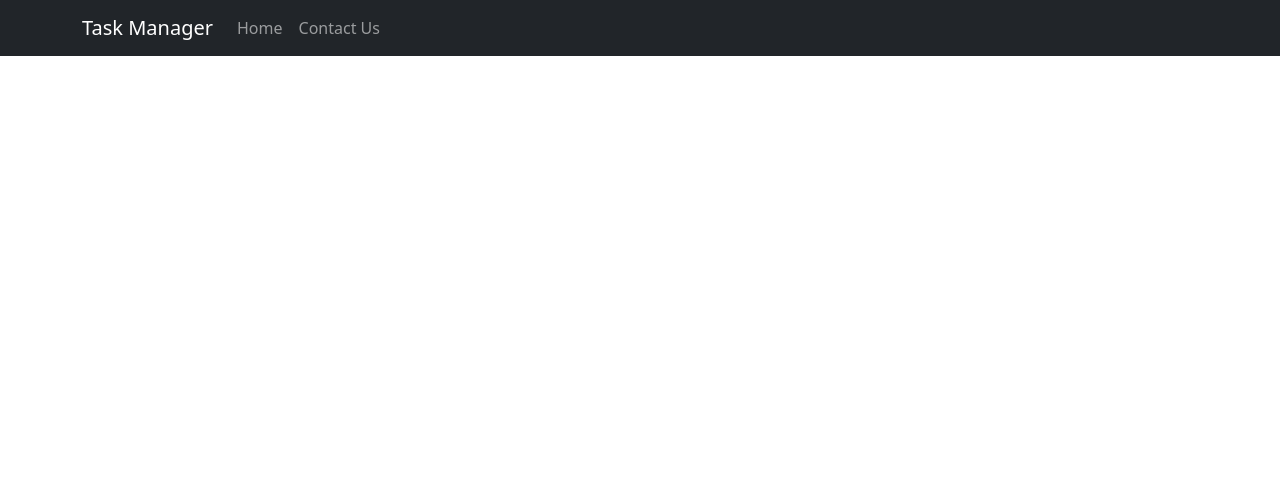
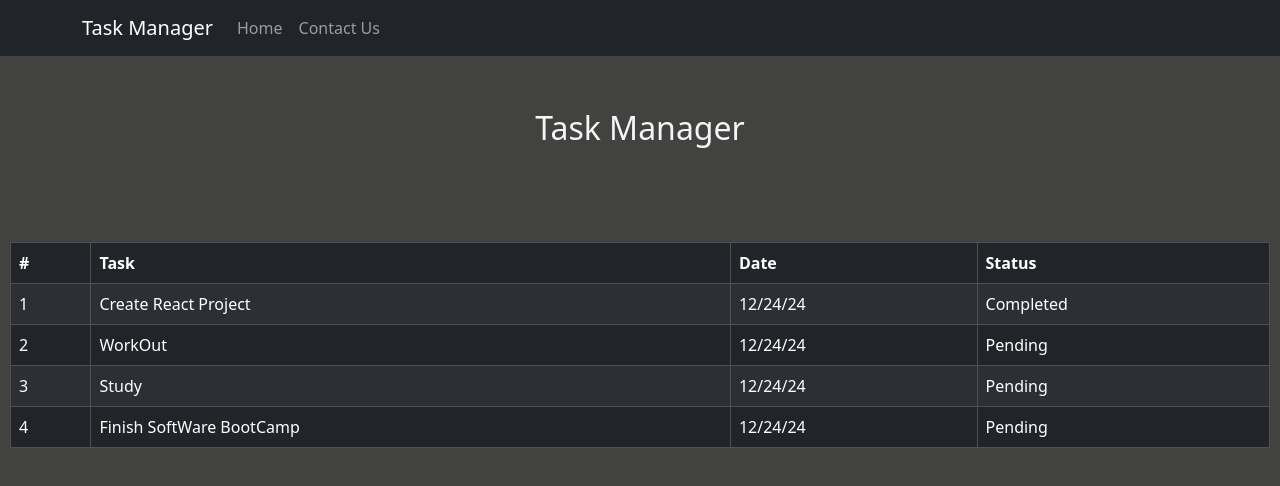
Before and after one commit to Martin2xx/Task-Manager, a React (Create React App) app: page / in a window 1280 px wide. Shown: the top 486 px of the page. Built offline with nearby package versions, Linux system fonts and the light colour scheme.

Commit message:
Added Table

```diff
--- a/package.json
+++ b/package.json
@@ -10,6 +10,7 @@
     "react": "^19.0.0",
     "react-bootstrap": "^2.10.7",
     "react-dom": "^19.0.0",
+    "react-router-dom": "^7.0.2",
     "react-scripts": "5.0.1",
     "web-vitals": "^2.1.4"
   },
--- a/src/App.js
+++ b/src/App.js
@@ -2,10 +2,26 @@ import './App.css';
 import React from'react';
 import NavBarMenu from './Components/NavBarMenu/NavBarMenu';
 import 'bootstrap/dist/css/bootstrap.min.css';
+import { BrowserRouter, Routes, Route } from'react-router-dom';
+import HomePage from './Pages/HomePage/HomePage';
+import ContactUsPage from './Pages/ContactUs/ContactUs'
 
 function App() {
   return (
+    <>
     <NavBarMenu />
+    <BrowserRouter>
+      <Routes>
+          <Route path="/home" element={<HomePage />} />
+          <Route path="/contactus" element={<ContactUsPage />} />
+          <Route path="/" element={<HomePage />} />
+
+      </Routes>
+    </BrowserRouter>
+
+
+
+    </>
   )
 }
 
--- a/src/Components/NavBarMenu/NavBarMenu.css
+++ b/src/Components/NavBarMenu/NavBarMenu.css
@@ -1,3 +1,3 @@
 .main-nav {
-    color: whitesmoke;
+   margin-bottom: 3rem;
 }
--- a/src/Components/NavBarMenu/NavBarMenu.jsx
+++ b/src/Components/NavBarMenu/NavBarMenu.jsx
@@ -2,18 +2,18 @@ import React from 'react'
 import Container from 'react-bootstrap/Container';
 import Nav from 'react-bootstrap/Nav';
 import Navbar from 'react-bootstrap/Navbar';
-import NavDropdown from 'react-bootstrap/NavDropdown';
+import './NavBarMenu.css'
 
 export default function NavBarMenu() {
   return (
-    <div><Navbar expand="lg" bg="dark" data-bs-theme="dark" >
+    <div><Navbar expand="lg" bg="dark" data-bs-theme="dark" className='main-nav' >
     <Container>
-      <Navbar.Brand href="#home">Task Manager</Navbar.Brand>
+      <Navbar.Brand href="/">Task Manager</Navbar.Brand>
       <Navbar.Toggle aria-controls="basic-navbar-nav" />
       <Navbar.Collapse id="basic-navbar-nav">
         <Nav className="me-auto">
-          <Nav.Link href="#home">Home</Nav.Link>
-          <Nav.Link href="#link">Contact Us</Nav.Link>
+          <Nav.Link href="/home">Home</Nav.Link>
+          <Nav.Link href="/contactus">Contact Us</Nav.Link>
 
         </Nav>
       </Navbar.Collapse>
--- /dev/null
+++ b/src/Components/ToDoList/ToDoList.css
@@ -0,0 +1,3 @@
+.main-table {
+    padding: 10px;
+}
--- a/src/Components/ToDoList/ToDoList.jsx
+++ b/src/Components/ToDoList/ToDoList.jsx
@@ -0,0 +1,56 @@
+import React, {useState}  from 'react'
+import Table from 'react-bootstrap/Table';
+import './ToDoList.css'
+
+export default function ToDoList() {
+
+
+
+    const [tasks, setTasks]= useState([
+        {task: "Create React Project", taskdate: "12/24/24", completed: true},
+        {task: "WorkOut", taskdate: "12/24/24", completed: false},
+        {task: "Study", taskdate: "12/24/24", completed: false},
+        {task: "Finish SoftWare BootCamp", taskdate: "12/24/24", completed: false},
+        ])
+
+
+
+
+
+
+
+
+    return (
+    <div className='main-table'>
+
+        <Table striped bordered hover variant="dark" className='main-table'>
+      <thead>
+        <tr>
+          <th>#</th>
+          <th>Task</th>
+          <th>Date</th>
+          <th>Status</th>
+        </tr>
+      </thead>
+      <tbody>
+       {
+         tasks.map((task, index) => (
+           <tr key={index}>
+             <td>{index + 1}</td>
+             <td>{task.task}</td>
+             <td>{task.taskdate}</td>
+             <td>{task.completed? "Completed" : "Pending"}</td>
+           </tr>
+         ))
+       }
+
+      </tbody>
+    </Table>
+
+
+
+
+
+    </div>
+  )
+}
--- a/src/Pages/ContactUs/ContactUs.jsx
+++ b/src/Pages/ContactUs/ContactUs.jsx
@@ -0,0 +1,7 @@
+import React from 'react'
+
+export default function ContactUs() {
+  return (
+    <div>ContactUs</div>
+  )
+}
--- /dev/null
+++ b/src/Pages/HomePage/HomePage.css
@@ -0,0 +1,12 @@
+.main-header {
+    text-align: center;
+    margin-bottom: 5rem;
+    font-size: xx-large;
+    color: whitesmoke;
+
+}
+
+body {
+    background-color:#424240
+
+}
--- a/src/Pages/HomePage/HomePage.jsx
+++ b/src/Pages/HomePage/HomePage.jsx
@@ -0,0 +1,12 @@
+import React from 'react'
+import ToDoList from '../../Components/ToDoList/ToDoList'
+import './HomePage.css'
+
+export default function HomePage() {
+  return (
+    <>
+    <div className='main-header' >Task Manager</div>
+    <ToDoList />
+    </>
+  )
+}
```
Also changed, not shown: 1 other file (tests, documents, lock files or other folders).
